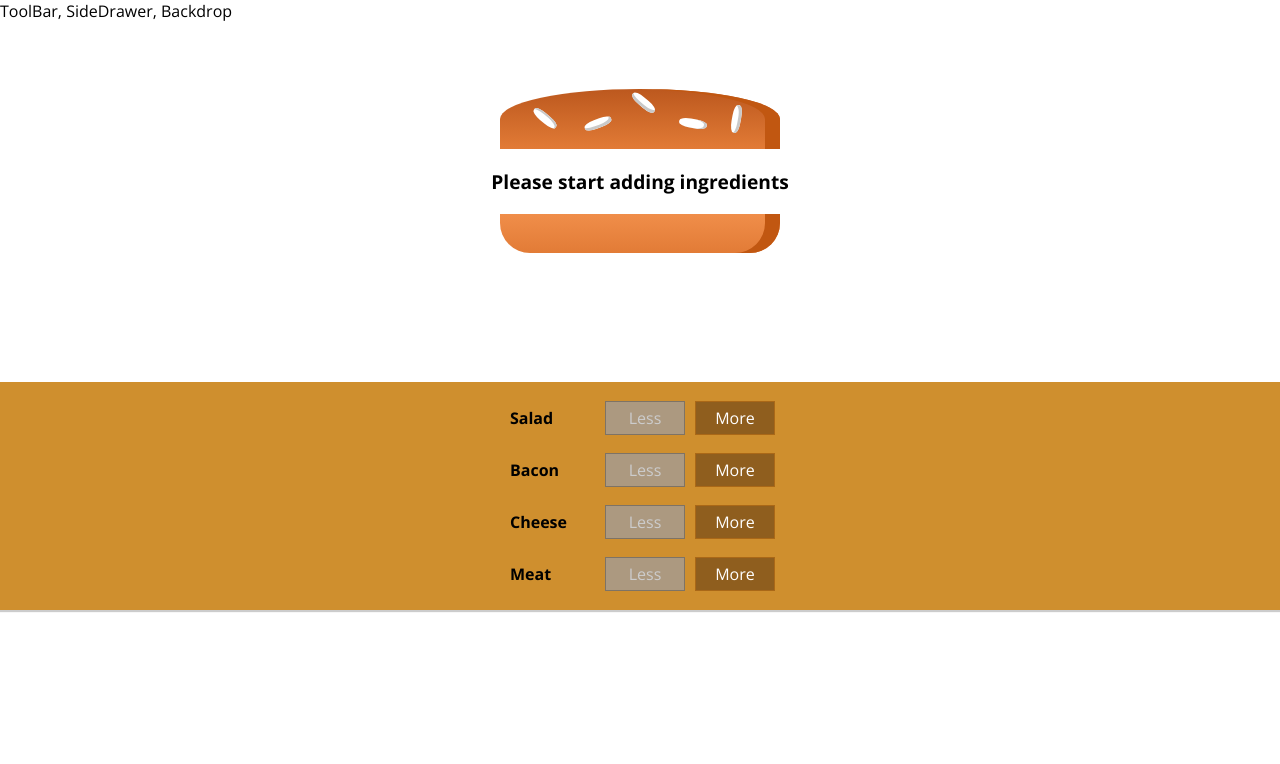
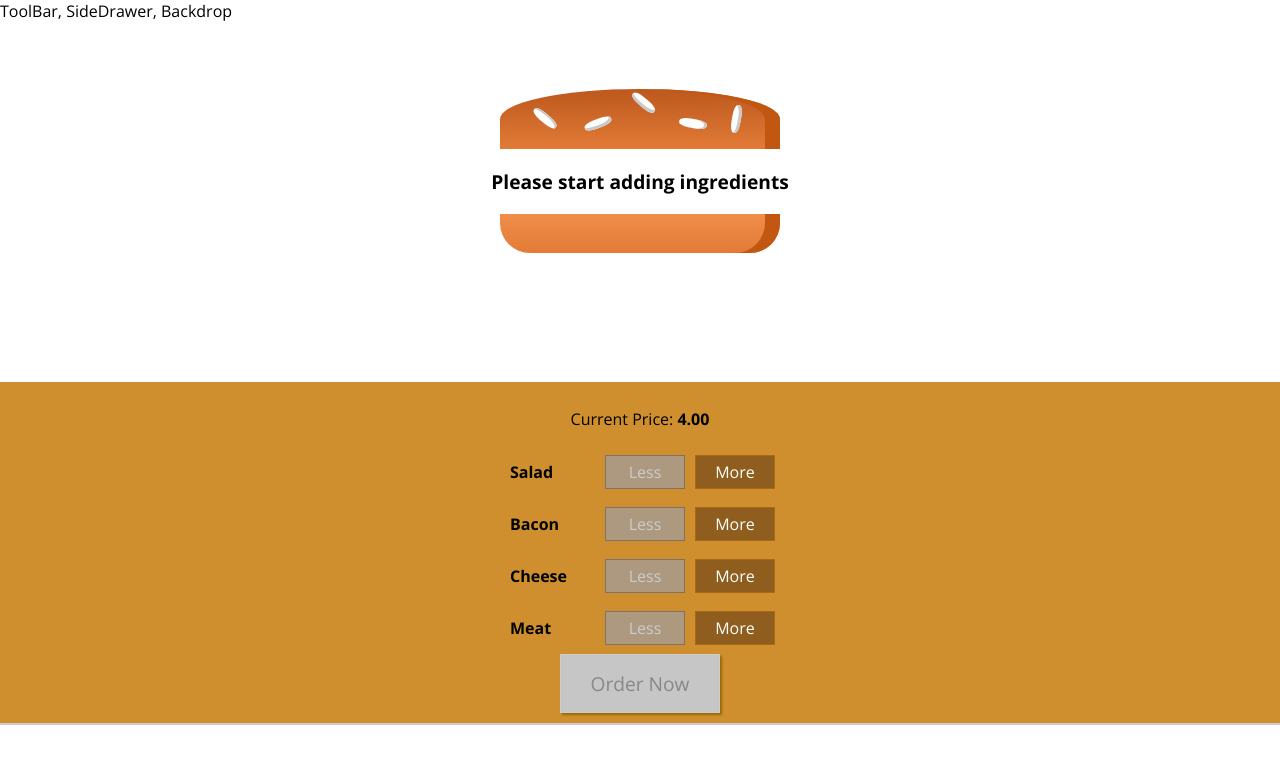
Before and after one commit to wuchufan/React---Burger-Project, a React (Create React App) app: page / in a window 1280 px wide. Shown: the top 764 px of the page. Built offline with nearby package versions, Linux system fonts and the light colour scheme.

Commit message:
finished lecture 166

```diff
--- a/src/components/Burger/BuildControls/BuildControls.js
+++ b/src/components/Burger/BuildControls/BuildControls.js
@@ -2,14 +2,15 @@
 import classes from './BuildControls.module.css';
 import BuildControl from './BuildControl/BuildControl';
 const controls = [
-  {label:'Salad', type:'salad'},
-  {label:'Bacon', type:'bacon'},
-  {label:'Cheese', type:'cheese'},
-  {label:'Meat', type:'meat'},
+  {label:'Salad', type:'Salad'},
+  {label:'Bacon', type:'Bacon'},
+  {label:'Cheese', type:'Cheese'},
+  {label:'Meat', type:'Meat'},
 ];
 
 const buildControls =(props) =>(
 <div className={classes.BuildControls}>
+  <p>Current Price: <strong>{props.price.toFixed(2)}</strong></p>
   {controls.map(ctrl=>(
     <BuildControl
       key={ctrl.label}
@@ -19,6 +20,9 @@
       disabled={props.disabled[ctrl.label]}
     />
   ))}
+  <button className={classes.OrderButton}
+    disabled={!props.purchasable}
+    onClick={props.ordered}>Order Now</button>
 </div>
 );
 
--- a/src/components/Burger/BuildControls/BuildControls.module.css
+++ b/src/components/Burger/BuildControls/BuildControls.module.css
@@ -8,3 +8,43 @@
   margin:auto;
   padding:10px 0;
 }
+.OrderButton {
+    background-color: #DAD735;
+    outline: none;
+    cursor: pointer;
+    border: 1px solid #966909;
+    color: #966909;
+    font-family: inherit;
+    font-size: 1.2em;
+    padding: 15px 30px;
+    box-shadow: 2px 2px 2px #966909;
+}
+
+.OrderButton:hover, .OrderButton:active {
+    background-color: #A0DB41;
+    border: 1px solid #966909;
+    color: #966909;
+}
+
+.OrderButton:disabled {
+    background-color: #C7C6C6;
+    cursor: not-allowed;
+    border: 1px solid #ccc;
+    color: #888888;
+}
+
+.OrderButton:not(:disabled) {
+    animation: enable 0.3s linear;
+}
+
+@keyframes enable {
+    0% {
+        transform: scale(1);
+    }
+    60% {
+        transform: scale(1.1);
+    }
+    100% {
+        transform: scale(1);
+    }
+}
--- a/src/components/Burger/BurgerIngredients/BurgerIngredients.js
+++ b/src/components/Burger/BurgerIngredients/BurgerIngredients.js
@@ -15,16 +15,16 @@
           <div className={classes.Seeds2}></div>
         </div>);
         break;
-      case('meat'):
+      case('Meat'):
         ingredient = <div className={classes.Meat}></div>;
         break;
-      case('cheese'):
+      case('Cheese'):
         ingredient = <div className={classes.Cheese}></div>;
         break;
-      case('bacon'):
+      case('Bacon'):
         ingredient = <div className={classes.Bacon}></div>;
         break;
-      case('salad'):
+      case('Salad'):
         ingredient = <div className={classes.Salad}></div>;
         break;
       default:
--- /dev/null
+++ b/src/components/Burger/OrderSummary/OrderSummary.js
@@ -0,0 +1,23 @@
+import React from 'react';
+import Aux from '../../../hoc/Aux';
+
+const orderSummary = (props) =>{
+  const ingredientSummary = Object.keys(props.ingredients)
+  .map(igKey=>{
+    return (<li key={igKey}>{igKey}:{props.ingredients[igKey]}</li>);
+  });
+
+
+  return (
+    <Aux>
+      <h3>Your Order</h3>
+      <p>A delicious Burger with the following ingredients: </p>
+      <ul>
+        {ingredientSummary}
+      </ul>
+      <p>Continue to checkout?</p>
+    </Aux>
+  );
+}
+
+export default orderSummary;
--- /dev/null
+++ b/src/components/UI/Backdrop/Backdrop.js
@@ -0,0 +1,10 @@
+import React from 'react';
+import classes from './Backdrop.module.css';
+
+const backdrop = (props) =>{
+  return (
+    props.show ? <div className={classes.Backdrop} onClick={props.clicked}></div> : null
+  )
+}
+
+export default backdrop;
--- /dev/null
+++ b/src/components/UI/Backdrop/Backdrop.module.css
@@ -0,0 +1,9 @@
+.Backdrop{
+  width:100%;
+  height:100%;
+  position:fixed;
+  z-index:100;
+  left:0;
+  top:0;
+  background-color: rgba(0,0,0,0.5);
+}
--- /dev/null
+++ b/src/components/UI/Modal/Modal.js
@@ -0,0 +1,23 @@
+import React from 'react';
+import classes from './Modal.module.css';
+import Aux from '../../../hoc/Aux';
+import Backdrop from '../Backdrop/Backdrop';
+
+const modal=(props)=>{
+
+  return(
+    <Aux>
+      <Backdrop show={props.show} clicked={props.modalClosed} />
+       <div className={classes.Modal}
+          style={{
+            transform:props.show ? 'translateY(0)' : 'translateY(-100vh)',
+            opacity: props.show ? '1':'0'
+          }}>
+          {props.children}
+        </div>
+    </Aux>
+
+  );
+};
+
+export default modal;
--- /dev/null
+++ b/src/components/UI/Modal/Modal.module.css
@@ -0,0 +1,20 @@
+.Modal {
+    position: fixed;
+    z-index: 500;
+    background-color: white;
+    width: 70%;
+    border: 1px solid #ccc;
+    box-shadow: 1px 1px 1px black;
+    padding: 16px;
+    left: 15%;
+    top: 30%;
+    box-sizing: border-box;
+    transition: all 0.3s ease-out;
+}
+
+@media (min-width: 600px) {
+    .Modal {
+        width: 500px;
+        left: calc(50% - 250px);
+    }
+}
--- a/src/containers/Burger-Builder/BurgerBuilder.js
+++ b/src/containers/Burger-Builder/BurgerBuilder.js
@@ -2,12 +2,14 @@
 import Aux from '../../hoc/Aux';
 import Burger from '../../components/Burger/Burger';
 import BuildControls from '../../components/Burger/BuildControls/BuildControls';
+import Modal from '../../components/UI/Modal/Modal';
+import OrderSummary from '../../components/Burger/OrderSummary/OrderSummary';
 
 const INGREDIENT_PRICES = {
-  salad:0.5,
-  cheese:0.4,
-  meat: 1.3,
-  bacon:0.7
+  Salad:0.5,
+  Cheese:0.4,
+  Meat: 1.3,
+  Bacon:0.7
 }
 
 class BurgerBuilder extends Component {
@@ -22,7 +24,27 @@
       Cheese:0,
       Meat:0
     },
+    purchasable:false,
+    purchasing:false,
     totalPrice:4
+  }
+
+  purchaseHandler=()=>{
+    this.setState({purchasing:true});
+  }
+  updatePurchaseState(ingredients){
+
+    const sum = Object.keys(ingredients)
+    .map(igKey=>{return(
+      ingredients[igKey]
+    )})
+    .reduce((sum,el)=>{
+      return sum + el;
+    },0);
+    this.setState({purchasable: sum > 0});
+  }
+  PurchaseCancel=()=>{
+    this.setState({purchasing:false});
   }
 
   addIngredientHandler=(type) =>{
@@ -36,6 +58,7 @@
     const oldPrice = this.state.totalPrice;
     const newPrice = oldPrice + priceAddition;
     this.setState({totalPrice:newPrice, ingredients:updatedIngredients})
+    this.updatePurchaseState(updatedIngredients);
 
   }
   removeIngredientHandler=(type)=>{
@@ -52,6 +75,7 @@
     const oldPrice = this.state.totalPrice;
     const newPrice = oldPrice - priceDeduction;
     this.setState({totalPrice:newPrice, ingredients:updatedIngredients})
+    this.updatePurchaseState(updatedIngredients);
   }
   render(){
     const disabledInfo={
@@ -64,11 +88,17 @@
     }
     return(
       <Aux>
+        <Modal show={this.state.purchasing} modalClosed={this.PurchaseCancel}>
+          <OrderSummary ingredients={this.state.ingredients}/>
+        </Modal>
         <Burger ingredients={this.state.ingredients}/>
         <BuildControls
           ingredientAdded={this.addIngredientHandler}
           ingredientRemove={this.removeIngredientHandler}
           disabled={disabledInfo}
+          purchasable = {this.state.purchasable}
+          price={this.state.totalPrice}
+          ordered={this.purchaseHandler}
         />
       </Aux>
     )
```
